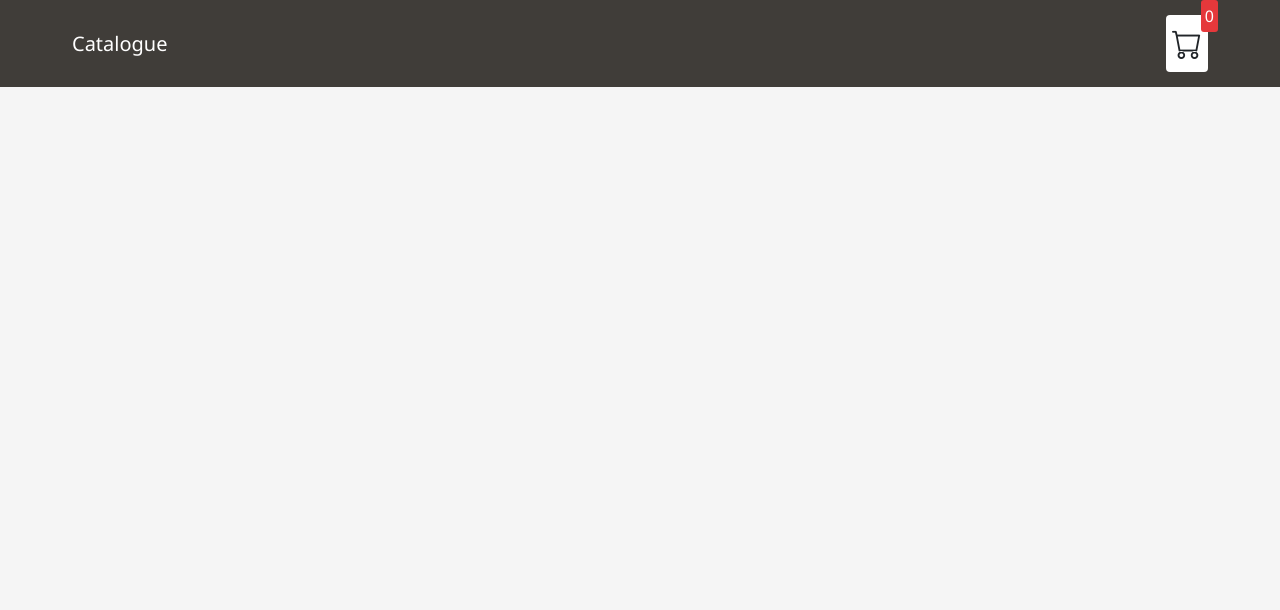
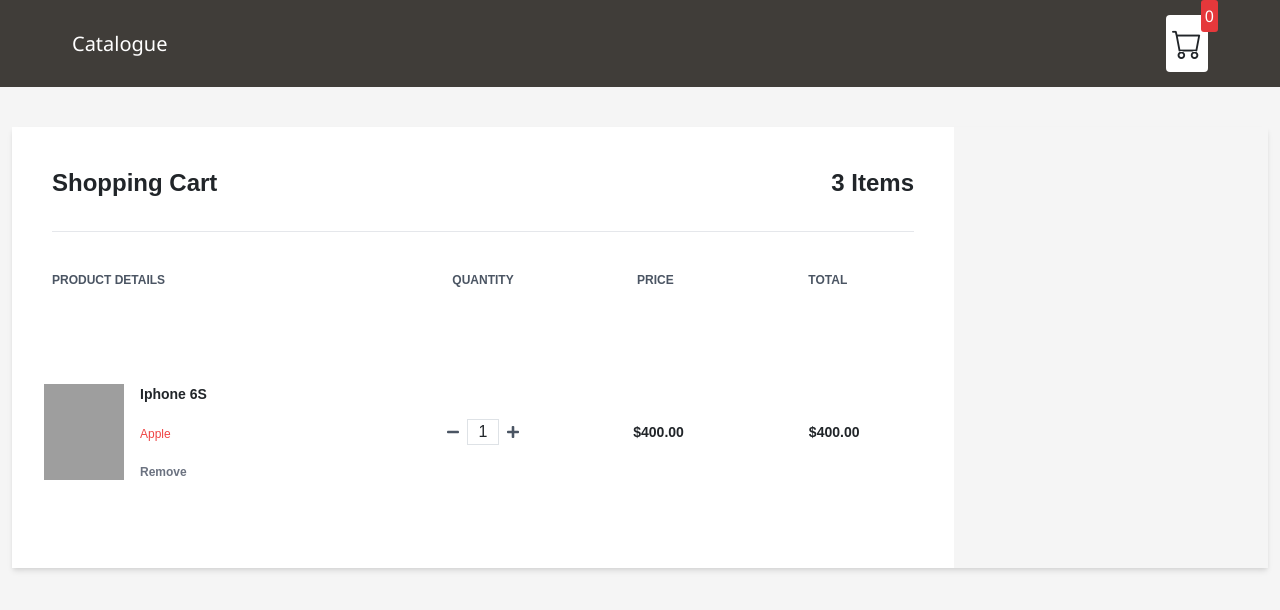
Before and after one commit to ShaviyaVictor/shopping-cart-impl, a plain HTML site: page cart.html in a window 1280 px wide. Drawn offline with nearby package versions, Linux system fonts and the light colour scheme; grey boxes are pictures that could not be loaded.

Commit message:
Add the content for th 1st item and style using tailwind framework

```diff
--- a/cart.html
+++ b/cart.html
@@ -25,6 +25,48 @@
   <div class="container mx-auto mt-10">
     <div class="flex shadow-md my-10">
 
+      <div class="w-3/4 bg-white px-10 py-10">
+        <!-- 2nd part  -->
+        <!-- section1 -->
+        <div class="flex justify-between border-b pb-8">
+          <h1 class="font-semibold text-2xl">Shopping Cart</h1>
+          <h2 class="font-semibold text-2xl">3 Items</h2>
+        </div>
+        <!-- section2 -->
+        <div class="flex mt-10 mb-5">
+          <h3 class="font-semibold text-gray-600 text-xs uppercase w-2/5">Product Details</h3>
+          <h3 class="font-semibold text-center text-gray-600 text-xs uppercase w-1/5 text-center">Quantity</h3>
+          <h3 class="font-semibold text-center text-gray-600 text-xs uppercase w-1/5 text-center">Price</h3>
+          <h3 class="font-semibold text-center text-gray-600 text-xs uppercase w-1/5 text-center">Total</h3>
+        </div>
+
+        <div class="flex items-center hover:bg-gray-100 -mx-8 px-6 py-5">
+          <div class="flex w-2/5"> <!-- product info -->
+            <div class="w-20">
+              <img class="h-24" src="https://drive.google.com/uc?id=18KkAVkGFvaGNqPy2DIvTqmUH_nk39o3z" alt="">
+            </div>
+            <div class="flex flex-col justify-between ml-4 flex-grow">
+              <span class="font-bold text-sm">Iphone 6S</span>
+              <span class="text-red-500 text-xs">Apple</span>
+              <a href="#" class="font-semibold hover:text-red-500 text-gray-500 text-xs">Remove</a>
+            </div>
+          </div>
+          <div class="flex justify-center w-1/5"> <!-- quantity change -->
+            <svg class="fill-current text-gray-600 w-3" viewBox="0 0 448 512"><path d="M416 208H32c-17.67 0-32 14.33-32 32v32c0 17.67 14.33 32 32 32h384c17.67 0 32-14.33 32-32v-32c0-17.67-14.33-32-32-32z"/>
+            </svg>
+
+            <input class="mx-2 border text-center w-8" type="text" value="1">
+
+            <svg class="fill-current text-gray-600 w-3" viewBox="0 0 448 512">
+              <path d="M416 208H272V64c0-17.67-14.33-32-32-32h-32c-17.67 0-32 14.33-32 32v144H32c-17.67 0-32 14.33-32 32v32c0 17.67 14.33 32 32 32h144v144c0 17.67 14.33 32 32 32h32c17.67 0 32-14.33 32-32V304h144c17.67 0 32-14.33 32-32v-32c0-17.67-14.33-32-32-32z"/>
+            </svg>
+          </div>
+          <!-- unit price and total  -->
+          <span class="text-center w-1/5 font-semibold text-sm">$400.00</span>
+          <span class="text-center w-1/5 font-semibold text-sm">$400.00</span>
+        </div>
+
+      </div>
 
     </div>
   </div>
```
